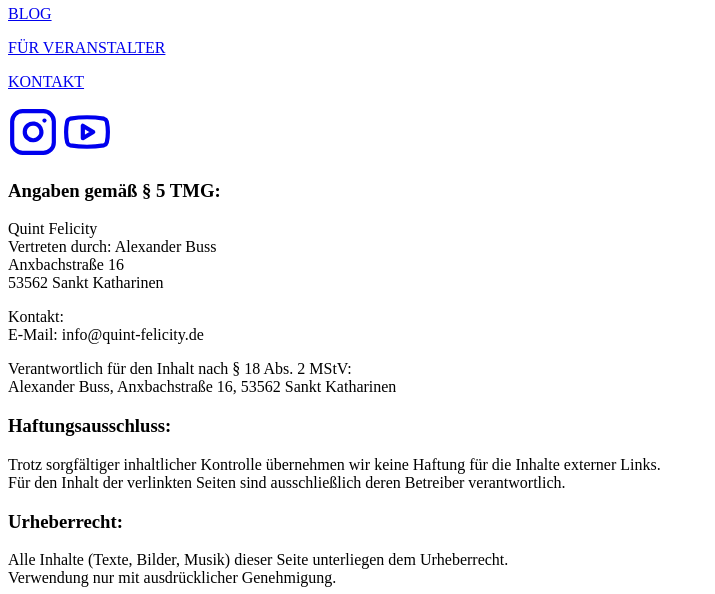
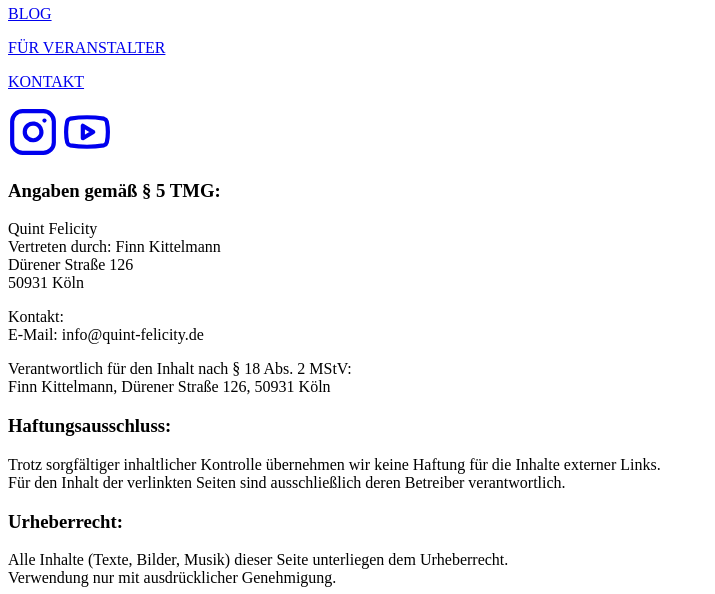
Before and after one commit to teaspoon-de/www-quint-felicity, a PHP site: template src/Views/pages/impressum.php in a window 1280 px wide. Shown: the part 425-1019 px from the top of the page, without its empty margins (0-715 px from the left). Run offline with PHP 8.4, Linux system fonts and the light colour scheme; the template is opened without the code that fills it, so the values that code supplies are empty; some libraries are stand-ins or nearby versions.

Commit message:
Impressum Änderung

```diff
--- a/src/Views/pages/impressum.php
+++ b/src/Views/pages/impressum.php
@@ -2,13 +2,13 @@
     <article>
         <h1>Angaben gemäß § 5 TMG:</h1>
         <p>Quint Felicity<br>
-        Vertreten durch: Alexander Buss<br>
-        Anxbachstraße 16<br>
-        53562 Sankt Katharinen</p>
+        Vertreten durch: Finn Kittelmann<br>
+        Dürener Straße 126<br>
+        50931 Köln</p>
         <p>Kontakt:<br>
         E-Mail: info@quint-felicity.de</p>
         <p>Verantwortlich für den Inhalt nach § 18 Abs. 2 MStV:<br>
-        Alexander Buss, Anxbachstraße 16, 53562 Sankt Katharinen</p>
+        Finn Kittelmann, Dürener Straße 126, 50931 Köln</p>
 
         <h1>Haftungsausschluss:</h1>
         <p>Trotz sorgfältiger inhaltlicher Kontrolle übernehmen wir keine Haftung für die Inhalte externer Links.<br>
```
